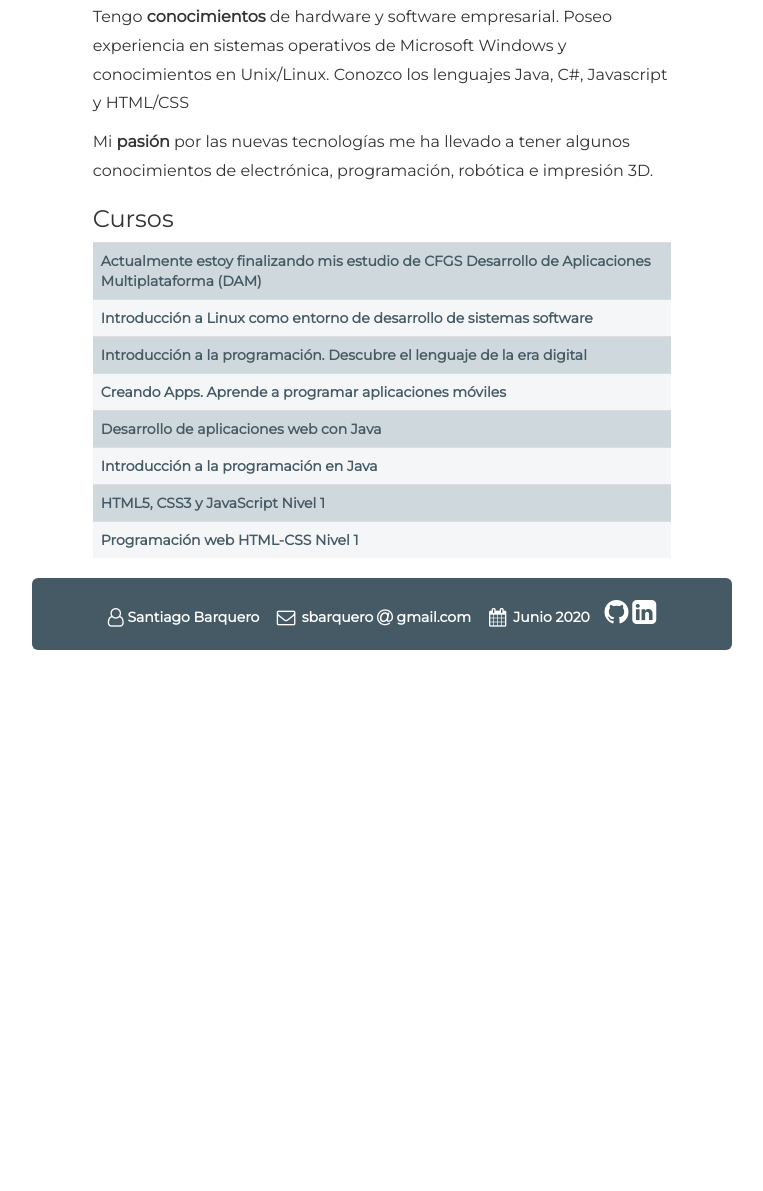
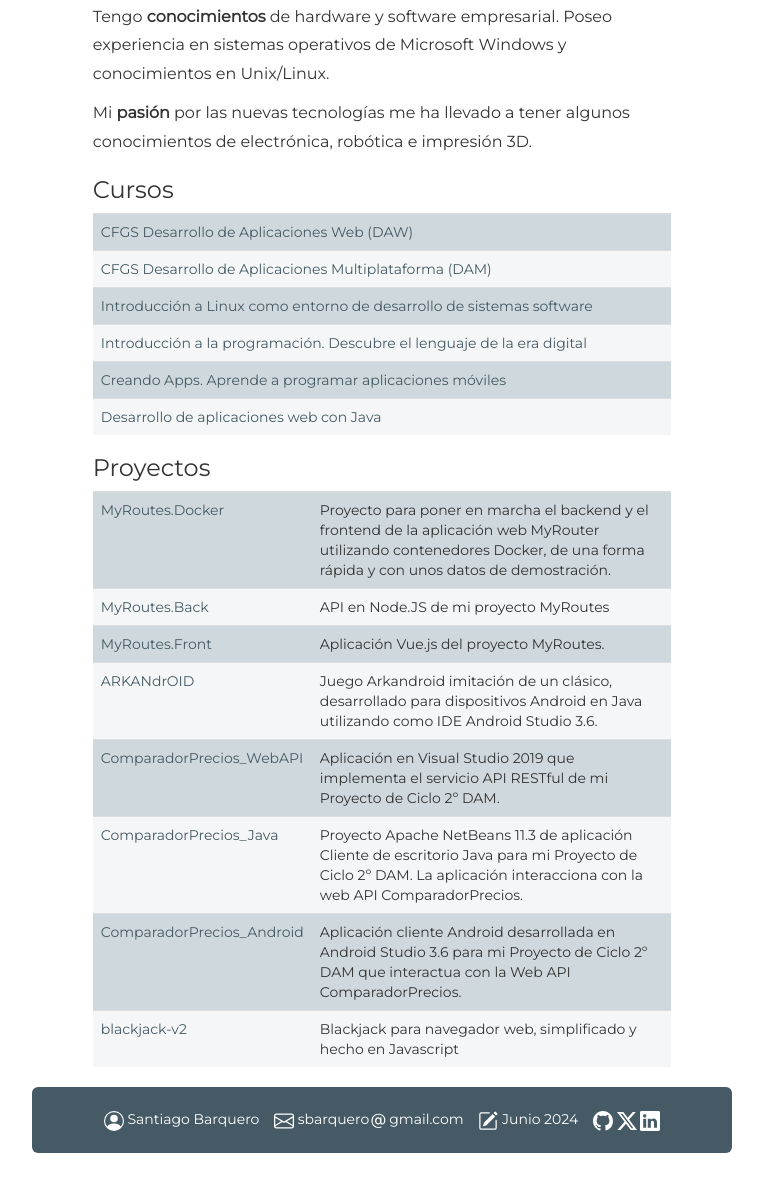
Before and after one commit to sbarquero/sbarquero.github.io, a plain HTML site: page index.html in a window 1280 px wide. Shown: the part 799-1990 px from the top of the page, without its empty margins (258-1021 px from the left). Before the commit the page ends 1499 px from the top, so only its background shows below. Drawn offline with Linux system fonts and the light colour scheme.

Commit message:
Update page

```diff
--- a/css/style.css
+++ b/css/style.css
@@ -166,7 +166,3 @@ body {
 #foto {
   margin: 10px 30px;
 }
-
-.marco:hover {
-  width: 27px;
-}
--- a/index.html
+++ b/index.html
@@ -12,121 +12,221 @@
   <link href="css/bootstrap.min.css" rel="stylesheet">
   <link href="css/style.css" rel="stylesheet">
 
-    <!-- Incluyo la Fuente de iconos Awesome -->
-    <link rel="stylesheet" href="https://cdnjs.cloudflare.com/ajax/libs/font-awesome/4.7.0/css/font-awesome.min.css">
-    <!-- Incluyo nueva fuente para la página -->
+  <!-- Include a new font for the page -->
   <link href="https://fonts.googleapis.com/css?family=Montserrat" rel="stylesheet">
 </head>
 
 <body>
-    <!--__________________________ CABECERA _____________________________-->
+  <!--__________________________ HEADER _____________________________-->
   <div class="container header-bar">
-        <h1>Santiago&#xA0;Barquero <span><img id="foto" style="width: 200px; height: 200px; float: right;" class='img-circle' alt="Foto del individuo" src="img/foto.jpg"></span></h1>
+    <h1>
+      Santiago&#xA0;Barquero
+      <span>
+        <img id="foto" style="width: 150px; height: 150px; float: right;"
+          class='img-circle' alt="Foto del individuo" src="img/foto.jpg">
+      </span>
+    </h1>
     <p>
-            <strong>Programador y Técnico&#xA0;TIC</strong><br> Estudiante&#xA0;de&#xA0;CFGS
-            <br>Desarrollo&#xA0;de&#xA0;Aplicaciones Multiplataforma<br> en
-            <a class="enlace" href="http://cifpcarlos3.es/" target="blank"> <strong>CIFP Carlos III</strong></a>
+      <strong>Desarrollador Fullstack y Técnico&#xA0;TIC</strong>
     </p>
     <address>
-        <i id="icono_correo1" class="fa fa-envelope-o fa-fw fa-lg"></i> sbarquero<i id="icono_arroba1" class="fa fa-at fa-f fa-lg"></i>gmail.com <br>
+      <img src="img/envelop.svg" alt="Icono sobre" width=25>
+      sbarquero<img src="img/at.svg" alt="Icono Github" width=25>gmail.com <br>
     </address>
 
     <p>
-            <a href="https://twitter.com/s_barquero" target="blank"><img class="marco" src="img/twitter-icon.jpg" alt="Icono Twitter" width=25></a>
-            <a href="https://github.com/sbarquero" target="blank"><img class="marco" src="img/github-icon.png" alt="Icono Github" width=25></a>
-            <a href="https://es.linkedin.com/in/sbarquero" target="blank"><img class="marco" src="img/linkedin-icon.png" alt="Icono Linkedin" width=25></a>
+      <a href="https://github.com/sbarquero" target="blank">
+        <img src="img/github.svg" alt="Icono Github" width=25>
+      </a>
+      <a href="https://x.com/s_barquero" target="blank">
+        <img src="img/x-twitter.svg" alt="Icono X Twitter" width=25>
+      </a>
+      <a href="https://es.linkedin.com/in/sbarquero" target="blank">
+        <img src="img/linkedin.svg" alt="Icono Linkedin" width=25>
+      </a>
   </div>
 
-    <!--__________________________ CONTENIDO _____________________________-->
+  <!--__________________________ CONTENT _____________________________-->
   <div class="container">
     <div class='row'>
       <div class="col-sm-1"></div>
       <div class='col-sm-10'>
         <br>
-                <p>Hola, mi nombre es Santiago, soy programador y técnico TIC, titulado en Informática de Gestión.</p>
-                <p>Actualmente estoy terminando el Ciclo Formativo de <strong>Grado Superior de Desarrollo de Aplicaciones Multiplataforma DAM</strong> para orientar mi trabajo al <strong>desarrollo de software</strong>.</p>
-                <p>He estado algo más de un año haciendo prácticas duales de programación en <strong>Aquatec - Proyectos para el Sector del Agua, S.A.U.</strong>, donde he estado ayudando el desarrollo de proyectos internos desarrollados en <strong>.NET Framework y C#</strong>                    en un equipo utilizando métodologías ágiles <strong>Scrum<strong>.
+        <p>
+          Hola, me llamo Santiago, soy desarrollador fullstack y técnico TIC, titulado en:
         </p>
-                <p>Durante el Ciclo Superior hemos estado utilizando sobre todo Java, C#, Android, Base de Datos Oracle y SQL.</p>
-                <p>Anteriormente había estado trabajando muchos años como técnico de helpdesk en el sector bancario.</p>
-                <p>Tengo <strong>conocimientos</strong> de hardware y software empresarial. Poseo experiencia en sistemas operativos de Microsoft Windows y conocimientos en Unix/Linux. Conozco los lenguajes Java, C#, Javascript y HTML/CSS</p>
-                <p>Mi <strong>pasión</strong> por las nuevas tecnologías me ha llevado a tener algunos conocimientos de electrónica, programación, robótica e impresión 3D.</p>
+        <ul>
+          <li>C.F.G.S. <strong>Desarrollo&#xA0;de&#xA0;Aplicaciones&#xA0;Multiplataforma&#xA0;(DAM)</strong></li>
+          <li>C.F.G.S. <strong>Desarrollo&#xA0;de&#xA0;Aplicaciones&#xA0;Web&#xA0;(DAW)</strong></li>
+          <li>F.P.&#xA0;Informática&#xA0;de&#xA0;Gestión.</li>
+        </ul>
+        <p>
+          Actualmente trabajo en <strong>Mindden</strong> como desarrollador para <strong>Aquatec - Proyectos para el
+            Sector del Agua, S.A.U.</strong>
+        </p>
+        <p>
+          Ayudo al desarrollo tanto en front como en back en proyectos internos, trabajando en un equipo <strong>Scrum</strong> y utilizando las siguientes tecnologías:
+        </p>
+        <ul>
+          <li><strong>.Net</strong> y <strong>C#</strong> para el desarrollo back</li>
+          <li><strong>Typescript</strong> para el desarrollo front</li>
+          <li>Frameworks <strong>VueJS</strong> y <strong>Angular</strong></li>
+          <li>Bases de datos <strong>MongoDB</strong>, <strong>PostgreSQL</strong>, <strong>SQL Server</strong> e <strong>InfluxDB</strong></li>
+        </ul>
 
-                <!--___________________________ CURSOS _____________________________-->
+        <p>
+          Durante los Ciclos Superiores estuve utilizando Java, C#, Javascript, Android, Base de Datos Oracle y SQL.
+        </p>
+        <p>
+          Anteriormente había estado trabajando muchos años como técnico de helpdesk en el sector bancario.
+        </p>
+        <p>
+          Tengo <strong>conocimientos</strong> de hardware y software empresarial. Poseo experiencia en sistemas
+          operativos de Microsoft Windows y conocimientos en Unix/Linux.
+        </p>
+        <p>
+          Mi <strong>pasión</strong> por las nuevas tecnologías me ha llevado a tener algunos conocimientos de
+          electrónica, robótica e impresión 3D.</p>
+
+        <!--___________________________ COURSES _____________________________-->
         <h3>Cursos</h3>
         <table class='table table-striped'>
           <tr>
-                        <td><a href="http://cifpcarlos3.es/" target="blank">
-              Actualmente estoy finalizando mis estudio de CFGS Desarrollo de Aplicaciones Multiplataforma (DAM)
-            </a></td>
+            <td>
+              <a href="http://cifpcarlos3.es/" target="blank">
+                CFGS Desarrollo de Aplicaciones Web (DAW)
+              </a>
+            </td>
           </tr>
           <tr>
-                        <td><a href="https://miriadax.net/home/" target="blank">
-              Introducción a Linux como entorno de desarrollo de sistemas software
-            </a></td>
+            <td>
+              <a href="http://cifpcarlos3.es/" target="blank">
+                CFGS Desarrollo de Aplicaciones Multiplataforma (DAM)
+              </a>
+            </td>
           </tr>
           <tr>
-                        <td><a href="https://miriadax.net/home/" target="blank">
-              Introducción a la programación. Descubre el lenguaje de la era digital
-            </a></td>
+            <td>
+              <a href="https://miriadax.net/home/" target="blank">
+                Introducción a Linux como entorno de desarrollo de sistemas software
+              </a>
+            </td>
           </tr>
           <tr>
-                        <td><a href="https://miriadax.net/home/" target="blank">
-              Creando Apps. Aprende a programar aplicaciones móviles
-            </a></td>
+            <td>
+              <a href="https://miriadax.net/home/" target="blank">
+                Introducción a la programación. Descubre el lenguaje de la era digital
+              </a>
+            </td>
           </tr>
           <tr>
-                        <td><a href="https://www.formacarm.es" target="blank">
-              Desarrollo de aplicaciones web con Java
-            </a></td>
+            <td>
+              <a href="https://miriadax.net/home/" target="blank">
+                Creando Apps. Aprende a programar aplicaciones móviles
+              </a>
+            </td>
           </tr>
           <tr>
-                        <td><a href="https://www.formacarm.es" target="blank">
-              Introducción a la programación en Java
-            </a></td>
-                    </tr>
-                    <tr>
-                        <td><a href="https://www.formacarm.es" target="blank">
-              HTML5, CSS3 y JavaScript Nivel 1
-            </a></td>
-                    </tr>
-                    <tr>
-                        <td><a href="https://www.formacarm.es" target="blank">
-              Programación web HTML-CSS Nivel 1
-            </a></td>
+            <td>
+              <a href="https://www.formacarm.es" target="blank">
+                Desarrollo de aplicaciones web con Java
+              </a>
+            </td>
           </tr>
         </table>
 
-                <!--________________________ PROYECTOS ___________________________
+        <!--________________________ PROJECTS ___________________________-->
         <h3>Proyectos</h3>
         <table class='table table-striped'>
-            <tr><td><a href="proyects/blackjack.html" target="blank">
-              Juego BlackJack v2
-            </a></td></tr>
+          <tr>
+            <td>
+              <a href="https://github.com/sbarquero/MyRoutes.Docker" target="blank">
+                MyRoutes.Docker</td>
+              </a>
+            <td>Proyecto para poner en marcha el backend y el frontend de la aplicación web MyRouter utilizando contenedores Docker, de una forma rápida y con unos datos de demostración.</td>
+          </tr>
+          <tr>
+            <td>
+              <a href="https://github.com/sbarquero/MyRoutes.Back" target="blank">
+                MyRoutes.Back
+              </a>
+            </td>
+            <td>API en Node.JS de mi proyecto MyRoutes</td>
+          </tr>
+          <tr>
+            <td>
+              <a href="https://github.com/sbarquero/MyRoutes.Front" target="blank">
+                MyRoutes.Front
+              </a>
+            </td>
+            <td>Aplicación Vue.js del proyecto MyRoutes.</td>
+          </tr>
+          <tr>
+            <td>
+              <a href="https://github.com/sbarquero/ARKANdrOID" target="blank">
+                ARKANdrOID
+              </a>
+            </td>
+            <td>Juego Arkandroid imitación de un clásico, desarrollado para dispositivos Android en Java utilizando como IDE Android Studio 3.6.</td>
+          </tr>
+          <tr>
+            <td>
+              <a href="https://github.com/sbarquero/ComparadorPrecios_WebAPI" target="blank">
+                ComparadorPrecios_WebAPI
+              </a>
+            </td>
+            <td>Aplicación en Visual Studio 2019 que implementa el servicio API RESTful de mi Proyecto de Ciclo 2º DAM.</td>
+          </tr>
+          <tr>
+            <td>
+              <a href="https://github.com/sbarquero/ComparadorPrecios_Java" target="blank">
+                ComparadorPrecios_Java
+              </a>
+            </td>
+            <td>Proyecto Apache NetBeans 11.3 de aplicación Cliente de escritorio Java para mi Proyecto de Ciclo 2º DAM. La aplicación interacciona con la web API ComparadorPrecios.</td>
+          </tr>
+          <tr>
+            <td>
+              <a href="https://github.com/sbarquero/ComparadorPrecios_Android" target="blank">
+                ComparadorPrecios_Android
+              </a>
+            </td>
+            <td>Aplicación cliente Android desarrollada en Android Studio 3.6 para mi Proyecto de Ciclo 2º DAM que interactua con la Web API ComparadorPrecios.</td>
+          </tr>
+          <tr>
+            <td>
+              <a href="https://github.com/sbarquero/blackjack-v2" target="blank">
+                blackjack-v2
+              </a>
+            </td>
+            <td>Blackjack para navegador web, simplificado y hecho en Javascript</td>
+          </tr>
         </table>
-	  -->
 
       </div>
     </div>
 
-        <!--___________________________ PIE ______________________________-->
+    <!--___________________________ FOOTER ______________________________-->
     <footer class="jumbotron text-center pie">
       <div style="display: inline-block">
-                <i id="icono_usuario" class="fa fa-user-o fa-lg"></i> Santiago Barquero&#xA0; &#xA0;
+        <img src="img/person.svg" alt="Icono persona" width=20> Santiago Barquero&#xA0; &#xA0;
       </div>
       <div style="display: inline-block">
-                <i id="icono_correo2" class="fa fa-envelope-o fa-fw fa-lg"></i> sbarquero
-                <i id="icono_arroba2" class="fa fa-at fa-f fa-lg"></i> gmail.com&#xA0; &#xA0;
+        <img src="img/envelop.svg" alt="Icono sobre" width=20>
+        sbarquero<img src="img/at.svg" alt="Icono Github" width=20>gmail.com&#xA0; &#xA0;
       </div>
       <div style="display: inline-block">
-                <i id="icono_calendario" class="fa fa-calendar fa-fw fa-lg"></i> Junio 2020&#xA0; &#xA0;
+        <img src="img/pencil-square.svg" alt="Icono lapiz" width=20> Junio 2024&#xA0; &#xA0;
       </div>
       <div style="display: inline-block">
-                <a href="https://github.com/sbarquero" target="_blank">
-                    <i id="icono_github" class="fa fa-github fa-2x enlace"></i>
+        <a href="https://github.com/sbarquero" target="blank">
+          <img src="img/github.svg" alt="Icono Github" width=20>
         </a>
-                <a class="text-body" href="https://es.linkedin.com/in/sbarquero" target="_blank">
-                    <i id="icono_linkedin" class="fa fa-linkedin-square fa-2x enlace"></i>
+        <a href="https://x.com/s_barquero" target="blank">
+          <img src="img/x-twitter.svg" alt="Icono X Twitter" width=20>
+        </a>
+        <a href="https://es.linkedin.com/in/sbarquero" target="blank">
+          <img src="img/linkedin.svg" alt="Icono Linkedin" width=20>
         </a>
       </div>
     </footer>
```
Also changed, not shown: img/at.svg (added), img/envelop.svg (added), img/github-icon.png (deleted), img/github.svg (added), img/linkedin-icon.png (deleted), img/linkedin.svg (added), img/pencil-square.svg (added), img/person.svg (added), img/twitter-icon.jpg (deleted), img/x-twitter.svg (added). Lines whose indentation alone changed are shown as unchanged.
